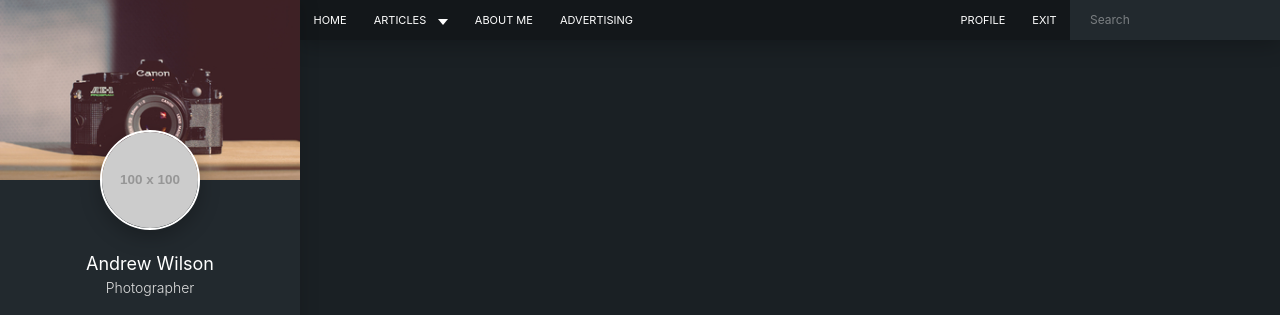
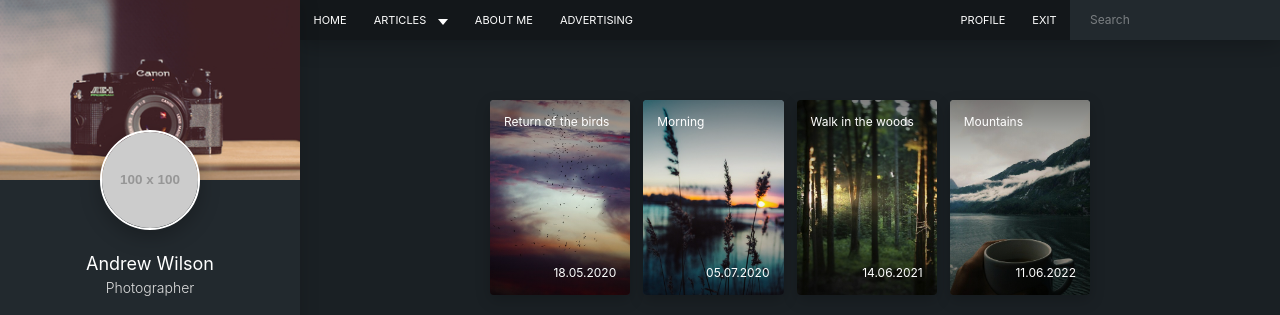
Before and after one commit to lukmanov-scream/photo-blog, a website: page src/index.html in a window 1280 px wide. Shown: the top 315 px of the page. Drawn offline with nearby package versions, Linux system fonts and the light colour scheme; files that its build step writes are made by us from their sources; placeholder pictures from the web are drawn by us.

Commit message:
Stories, file-readme and other edits.

```diff
--- /dev/null
+++ b/src/assets/scss/blocks/stories.scss
@@ -0,0 +1,75 @@
+.stories {
+    display: grid;
+    grid-template-columns: 1fr 1fr 1fr 1fr;
+    grid-column-gap: 13px;
+    grid-template-rows: 195px;
+    margin-bottom: 3rem;
+}
+
+.stories__item {
+    overflow: hidden;
+    position: relative;
+    border-radius: 4px;
+    box-shadow: 0 5px 15px rgba($black, .2);
+    cursor: pointer;
+
+    &:after {
+        content: "";
+        display: block;
+        width: 100%;
+        height: 100%;
+
+        background-image: linear-gradient(
+            to bottom,
+            rgba($black, .5),
+            rgba($black, 0) 50%,
+            rgba($black, .5)
+        );
+
+        position: absolute;
+        top: 0;
+        left: 0;
+        z-index: 2;
+    }
+
+    &:hover {
+        .stories__photo {
+            transform: scale(1.3);
+            transition-duration: 5s;
+        }
+    }
+}
+
+.stories__photo {
+    display: block;
+    width: 100%;
+    height: 100%;
+    object-fit: cover;
+    position: absolute;
+    top: 0;
+    left: 0;
+    z-index: 1;
+    transform: scale(1.05);
+    transition: transform 1s ease-in-out;
+}
+
+.stories__title,
+.stories__date {
+    width: 100%;
+    padding: 1.4rem;
+    font-size: 1.2rem;
+    line-height: 1.3;
+    color: $white;
+    position: absolute;
+    left: 0;
+    z-index: 3;
+}
+
+.stories__title {
+    top: 0;
+}
+
+.stories__date {
+    bottom: 0;
+    text-align: right;
+}
--- a/src/assets/scss/style.scss
+++ b/src/assets/scss/style.scss
@@ -32,3 +32,4 @@ body {
 @import "blocks/profile";
 @import "blocks/social";
 @import "blocks/btn";
+@import "blocks/stories"
--- a/src/index.html
+++ b/src/index.html
@@ -2,3 +2,28 @@
 layout: default
 title: Photo-Blog | Home
 ---
+<div class="stories">
+    <div class="stories__item">
+        <img class="stories__photo" src="assets/images/stories_1.jpg" alt="">
+        <div class="stories__title">Return of the birds</div>
+        <time class="stories__date">18.05.2020</time>
+    </div>
+
+    <div class="stories__item">
+        <img class="stories__photo" src="assets/images/stories_2.jpg" alt="">
+        <div class="stories__title">Morning</div>
+        <time class="stories__date">05.07.2020</time>
+    </div>
+
+    <div class="stories__item">
+        <img class="stories__photo" src="assets/images/stories_3.jpg" alt="">
+        <div class="stories__title">Walk in the woods</div>
+        <time class="stories__date">14.06.2021</time>
+    </div>
+
+    <div class="stories__item">
+        <img class="stories__photo" src="assets/images/stories_4.jpg" alt="">
+        <div class="stories__title">Mountains</div>
+        <time class="stories__date">11.06.2022</time>
+    </div>
+</div>
```
Also changed, not shown: README.md, dist/assets/css/style.css, dist/assets/css/style.min.css, dist/assets/images/behance-circle-blue-logo-16633.svg (deleted), dist/assets/images/stories_1.jpg (added), dist/assets/images/stories_2.jpg (added), dist/assets/images/stories_3.jpg (added), dist/assets/images/stories_4.jpg (added), dist/index.html, src/assets/images/stories_1.jpg (added), src/assets/images/stories_2.jpg (added), src/assets/images/stories_3.jpg (added), src/assets/images/stories_4.jpg (added), 1 other file.
